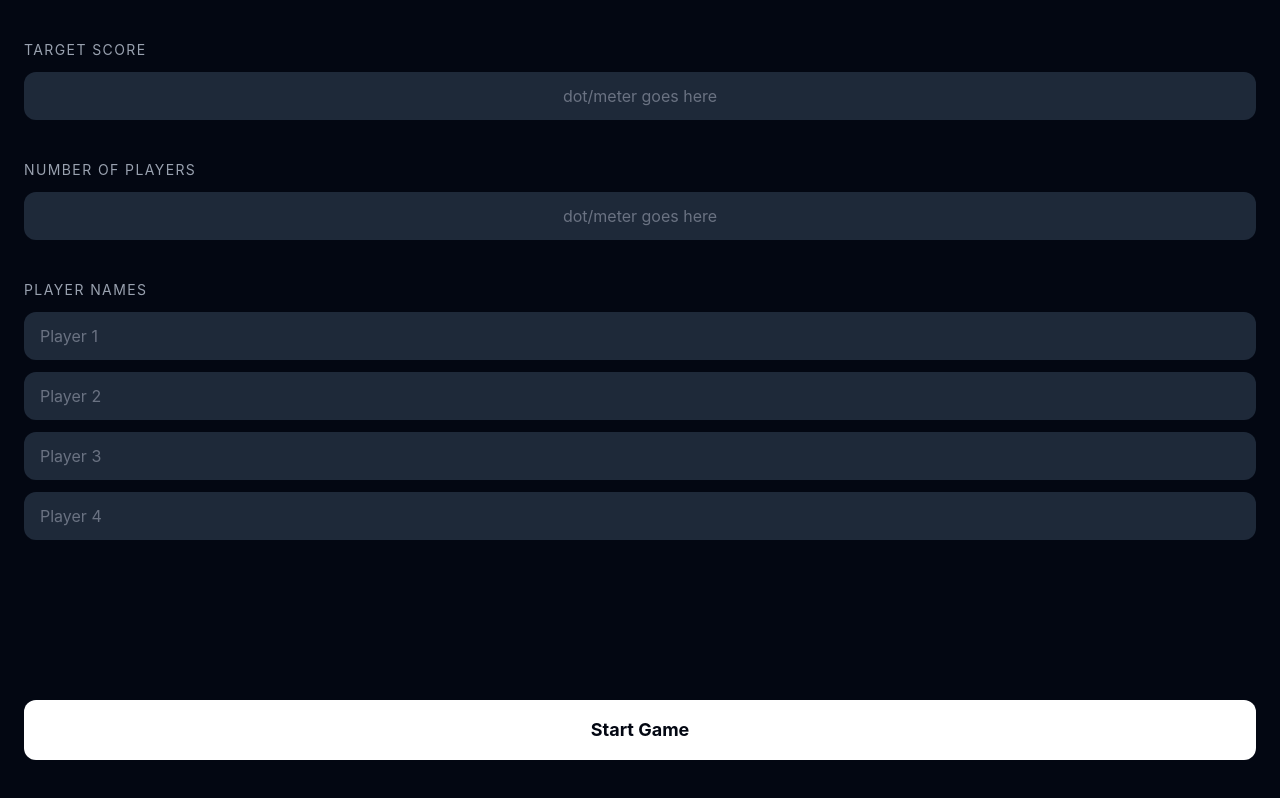
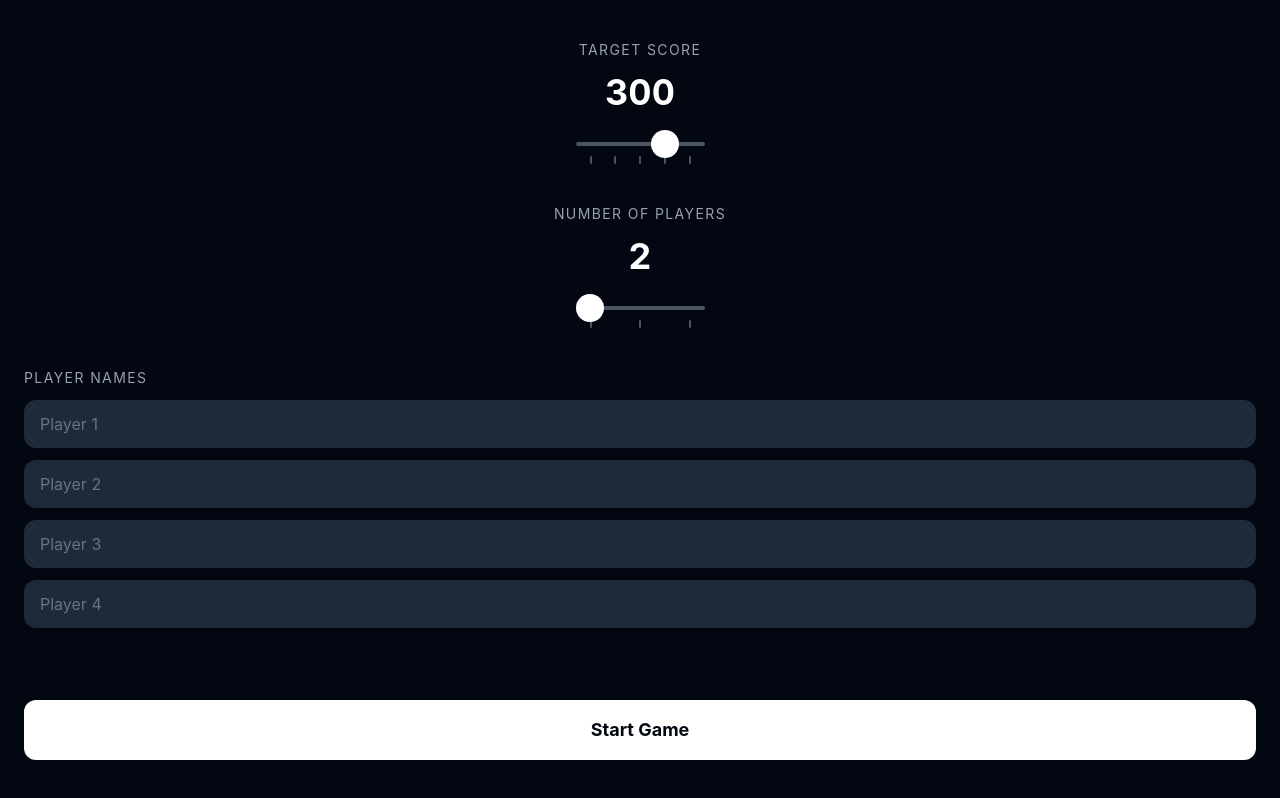
Before and after one commit to abgoosht/bone-machine, an Angular app: page / in a window 1280 px wide. Built offline with nearby package versions, Linux system fonts and the light colour scheme.

Commit message:
feat: add slider component for score and player count selection
Closes #17

-Claudia

```diff
--- /dev/null
+++ b/src/app/components/slider/slider.html
@@ -0,0 +1,18 @@
+<div class="flex flex-col items-center gap-4 w-full">
+  <span class="text-4xl font-bold tabular-nums">{{ value }}</span>
+  <div class="relative w-full">
+    <input
+      type="range"
+      class="slider w-full relative z-10"
+      [min]="0"
+      [max]="options.length - 1"
+      [value]="index"
+      (input)="onSlide($event)"
+    />
+    <div class="flex justify-between px-[14px] mt-1 pointer-events-none">
+      @for (option of options; track option) {
+        <div class="w-0.5 h-2 bg-gray-600 rounded-full"></div>
+      }
+    </div>
+  </div>
+</div>
--- /dev/null
+++ b/src/app/components/slider/slider.scss
@@ -0,0 +1,28 @@
+.slider {
+  -webkit-appearance: none;
+  appearance: none;
+  height: 4px;
+  border-radius: 2px;
+  background: #4b5563; /* gray-600 */
+  outline: none;
+  cursor: pointer;
+
+  &::-webkit-slider-thumb {
+    -webkit-appearance: none;
+    appearance: none;
+    width: 28px;
+    height: 28px;
+    border-radius: 50%;
+    background: #ffffff;
+    cursor: pointer;
+  }
+
+  &::-moz-range-thumb {
+    width: 28px;
+    height: 28px;
+    border-radius: 50%;
+    background: #ffffff;
+    border: none;
+    cursor: pointer;
+  }
+}
--- /dev/null
+++ b/src/app/components/slider/slider.ts
@@ -0,0 +1,22 @@
+import { Component, Input, Output, EventEmitter } from '@angular/core';
+
+@Component({
+  selector: 'bm-slider',
+  imports: [],
+  templateUrl: './slider.html',
+  styleUrl: './slider.scss',
+})
+export class Slider {
+  @Input() options: number[] = [];
+  @Input() value!: number;
+  @Output() valueChange = new EventEmitter<number>();
+
+  get index(): number {
+    return this.options.indexOf(this.value);
+  }
+
+  onSlide(event: Event): void {
+    const i = Number((event.target as HTMLInputElement).value);
+    this.valueChange.emit(this.options[i]);
+  }
+}
--- a/src/app/pages/landing/landing.html
+++ b/src/app/pages/landing/landing.html
@@ -1,19 +1,23 @@
 <div class="flex flex-col min-h-screen bg-gray-950 text-white px-6 py-10 gap-10">
 
   <!-- Score selector -->
-  <section class="flex flex-col gap-3">
+  <section class="flex flex-col items-center gap-3 w-full">
     <h2 class="text-sm uppercase tracking-widest text-gray-400">Target Score</h2>
-    <div class="flex items-center justify-center h-12 bg-gray-800 rounded-xl text-gray-500">
-      dot/meter goes here
-    </div>
+    <bm-slider
+      [options]="scoreOptions"
+      [value]="targetScore()"
+      (valueChange)="targetScore.set($event)"
+    />
   </section>
 
   <!-- Team count selector -->
-  <section class="flex flex-col gap-3">
+  <section class="flex flex-col items-center gap-3 w-full">
     <h2 class="text-sm uppercase tracking-widest text-gray-400">Number of Players</h2>
-    <div class="flex items-center justify-center h-12 bg-gray-800 rounded-xl text-gray-500">
-      dot/meter goes here
-    </div>
+    <bm-slider
+      [options]="playerCountOptions"
+      [value]="playerCount()"
+      (valueChange)="playerCount.set($event)"
+    />
   </section>
 
   <!-- Team name fields -->
--- a/src/app/pages/landing/landing.ts
+++ b/src/app/pages/landing/landing.ts
@@ -1,9 +1,16 @@
-import { Component } from '@angular/core';
+import { Component, signal } from '@angular/core';
+import { Slider } from '../../components/slider/slider';
 
 @Component({
   selector: 'bm-landing',
-  imports: [],
+  imports: [Slider],
   templateUrl: './landing.html',
   styleUrl: './landing.scss',
 })
-export class Landing {}
+export class Landing {
+  readonly scoreOptions = [150, 200, 250, 300, 500];
+  readonly playerCountOptions = [2, 3, 4];
+
+  targetScore = signal(300);
+  playerCount = signal(2);
+}
```
Also changed, not shown: 1 other file (tests, documents, lock files or other folders).
